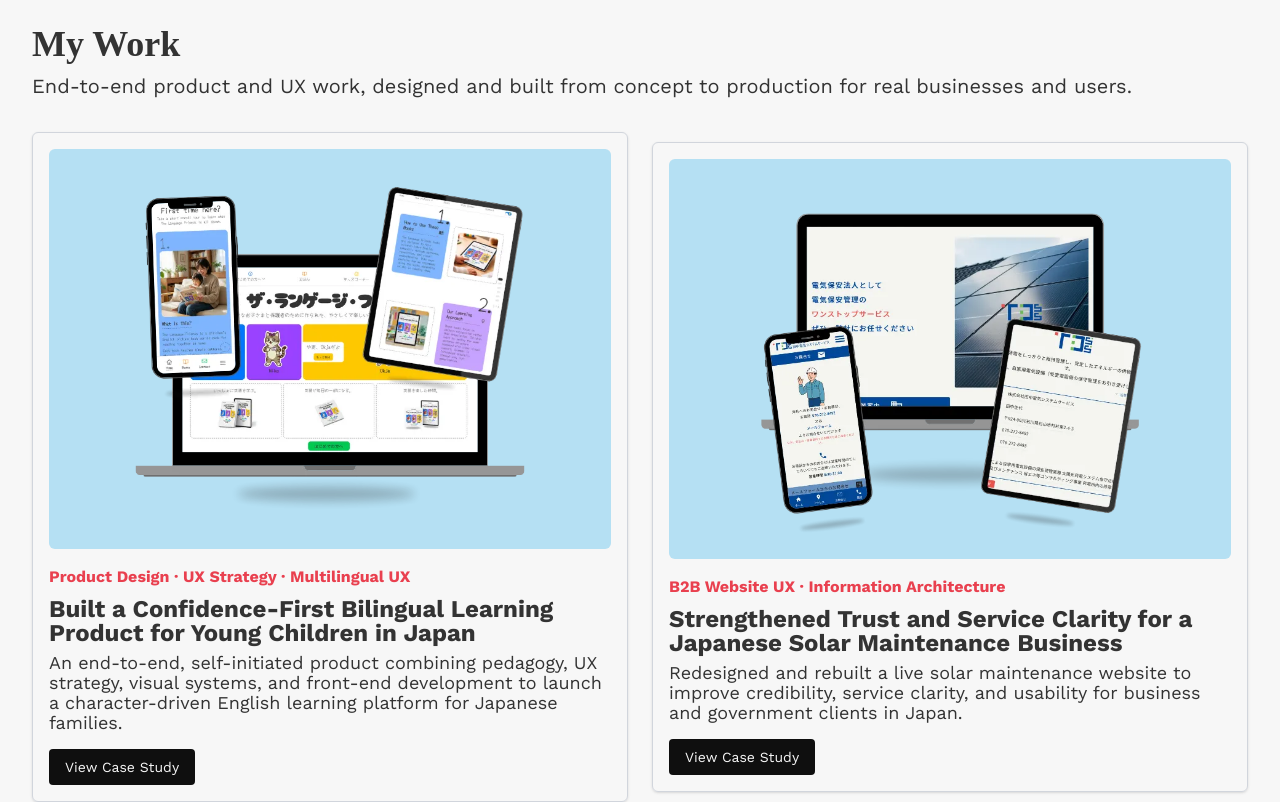
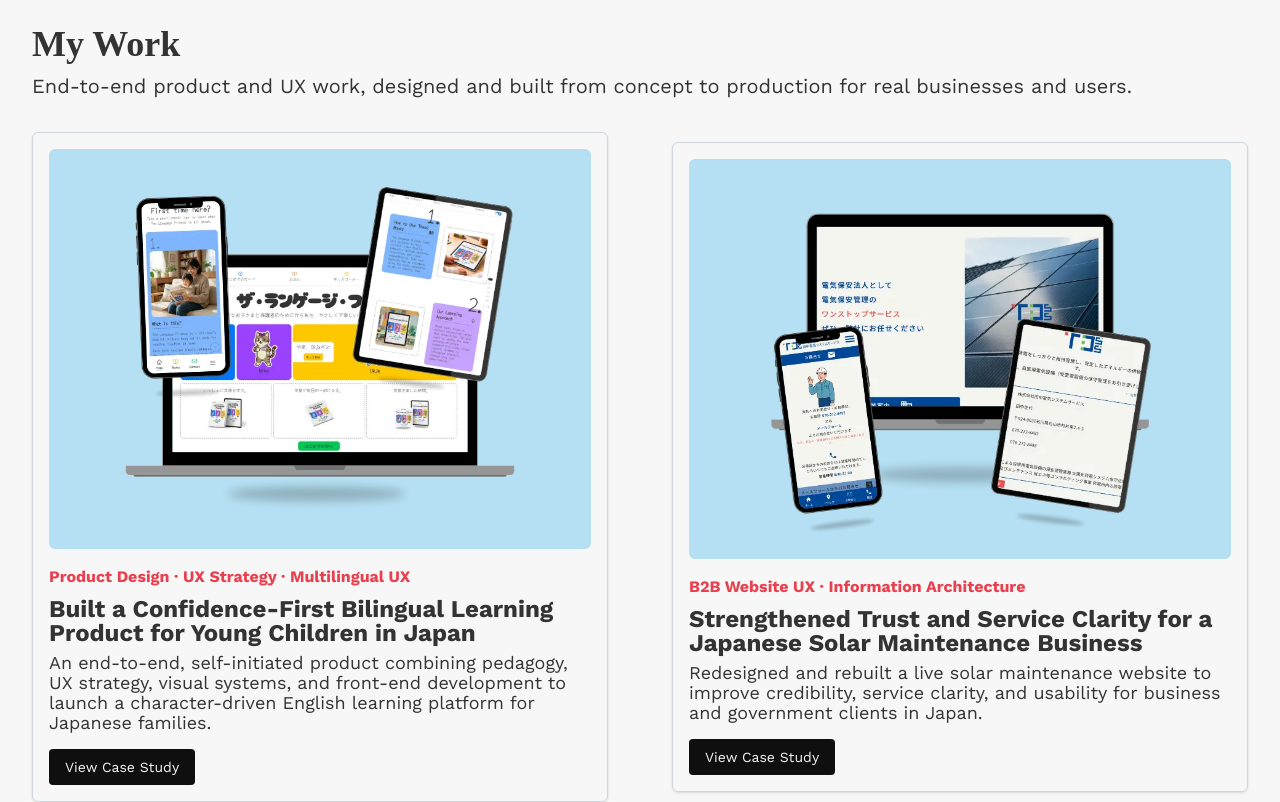
Before and after one commit to dev-jLagunas/ux-portfolio, a Vue app: page /#/ in a window 1280 px wide. Shown: the part 800-1602 px from the top of the page. Built offline with nearby package versions, Linux system fonts and the light colour scheme; a web font is replaced by a local one.

Commit message:
chore: minor spacing adjustments in hero

```diff
--- a/src/assets/main.css
+++ b/src/assets/main.css
@@ -140,7 +140,7 @@ Hero Styles
 Home Projects Styles
 *****************************************/
 .home-projects-container {
-  @apply flex flex-col items-center justify-center gap-6 mt-8 md:grid md:grid-cols-2;
+  @apply flex flex-col items-center justify-center gap-6 mt-8 md:grid md:grid-cols-2 lg:gap-16;
 }
 
 .featured-title {
--- a/src/components/TheHero.vue
+++ b/src/components/TheHero.vue
@@ -38,7 +38,7 @@ function navigateToWork() {
           >
             See Work
           </button>
-          <img :src="arrow" alt="" class="h-24 absolute top-4 left-24 rotate-15" />
+          <img :src="arrow" alt="" class="h-24 absolute top-4 left-24 rotate-15 md:left-32" />
         </div>
       </div>
     </div>
```
